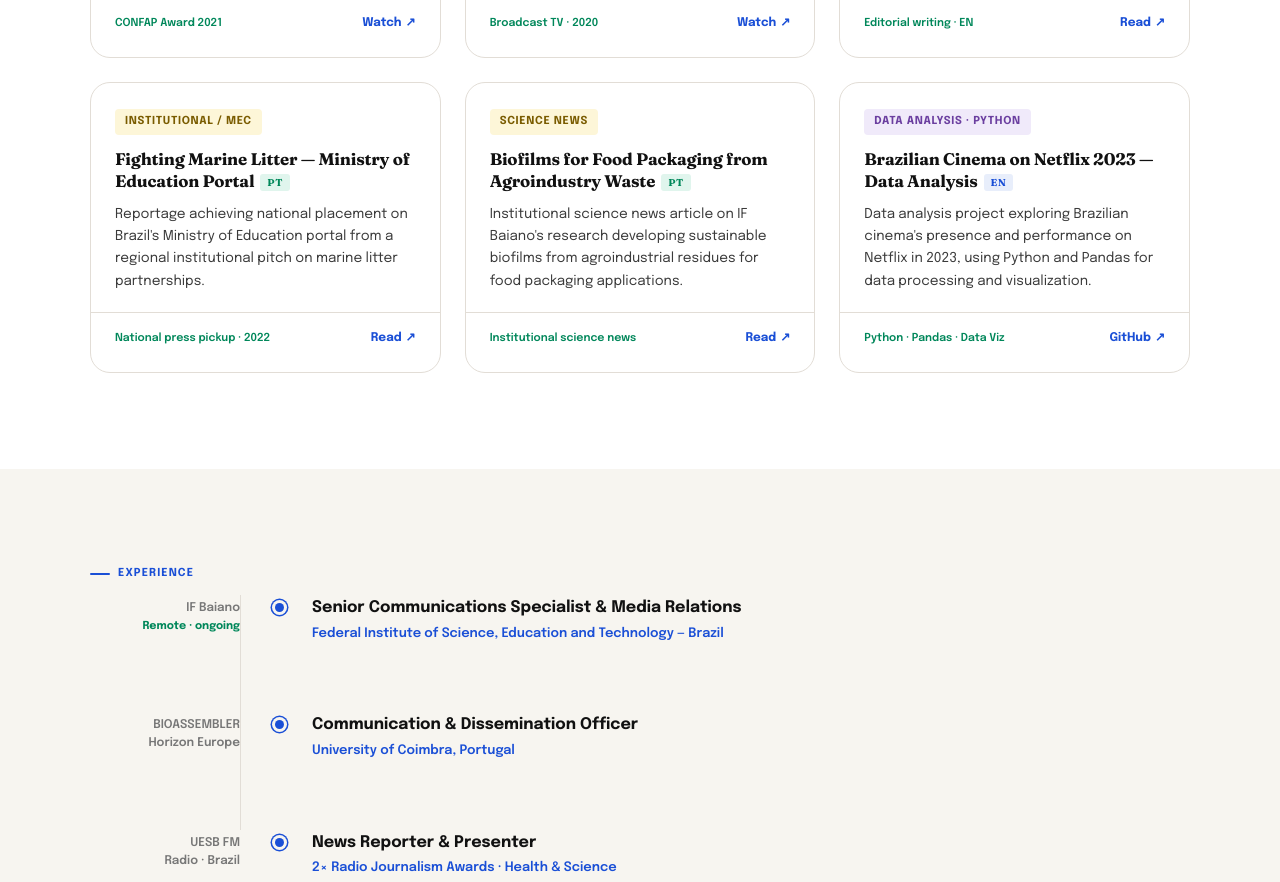
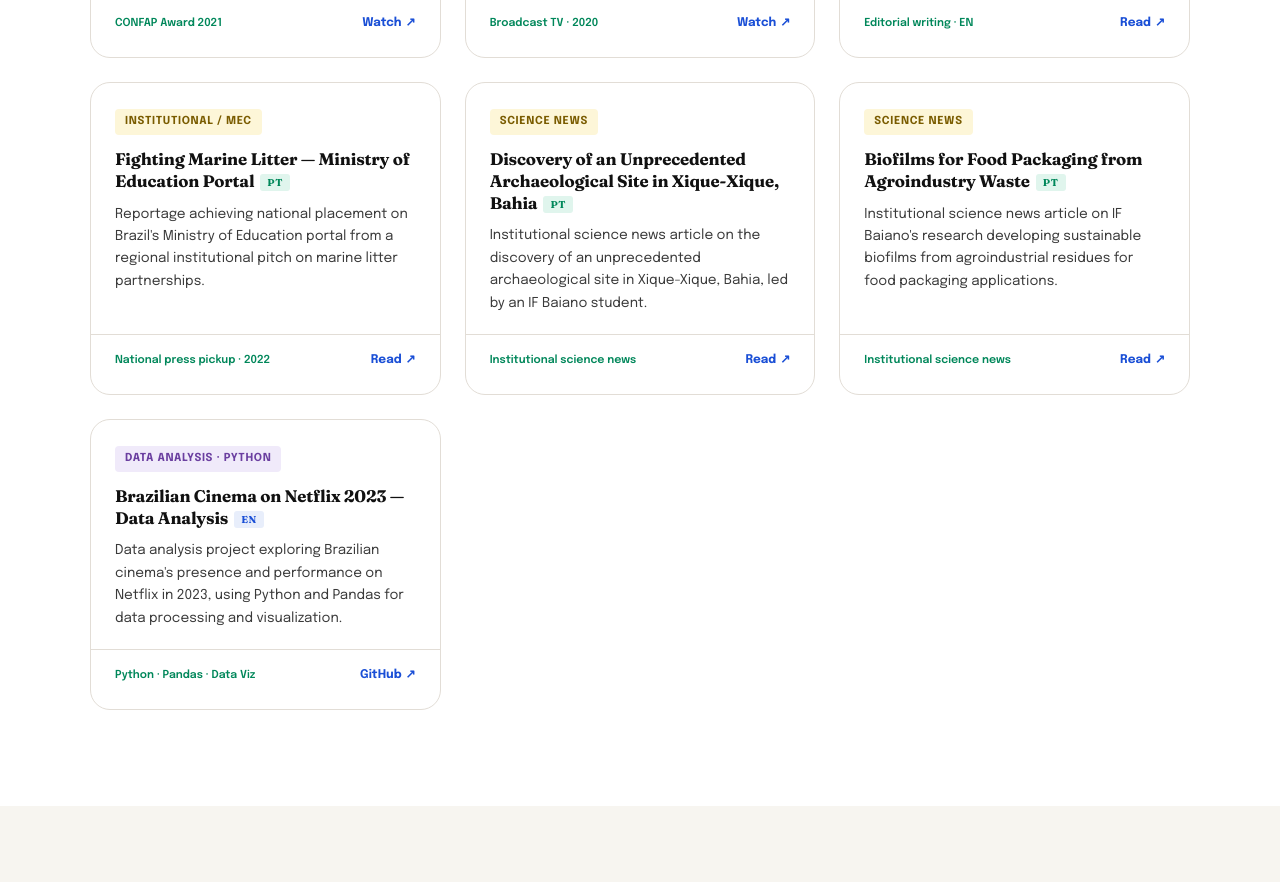
Before and after one commit to biancafbrito/biancafbrito.github.io, a plain HTML site: page index.html in a window 1280 px wide. Shown: the part 3195-4077 px from the top of the page. Drawn offline with Linux system fonts and the light colour scheme.

Commit message:
Add files via upload

```diff
--- a/index.html
+++ b/index.html
@@ -471,6 +471,18 @@
       <div class="p-card" data-cat="press">
         <div class="p-card-top">
           <div class="p-cat cat-press">Science News</div>
+          <h3>Discovery of an Unprecedented Archaeological Site in Xique-Xique, Bahia<span class="lang-tag lang-pt">PT</span></h3>
+          <p>Institutional science news article on the discovery of an unprecedented archaeological site in Xique-Xique, Bahia, led by an IF Baiano student.</p>
+        </div>
+        <div class="p-card-bottom">
+          <span class="p-impact">Institutional science news</span>
+          <a href="https://ifbaiano.edu.br/portal/blog/estudante-do-if-baiano-leva-a-descoberta-de-sitio-arqueologico-inedito-em-xique-xique-na-bahia/" class="p-link" target="_blank">Read</a>
+        </div>
+      </div>
+
+      <div class="p-card" data-cat="press">
+        <div class="p-card-top">
+          <div class="p-cat cat-press">Science News</div>
           <h3>Biofilms for Food Packaging from Agroindustry Waste<span class="lang-tag lang-pt">PT</span></h3>
           <p>Institutional science news article on IF Baiano's research developing sustainable biofilms from agroindustrial residues for food packaging applications.</p>
         </div>
```
